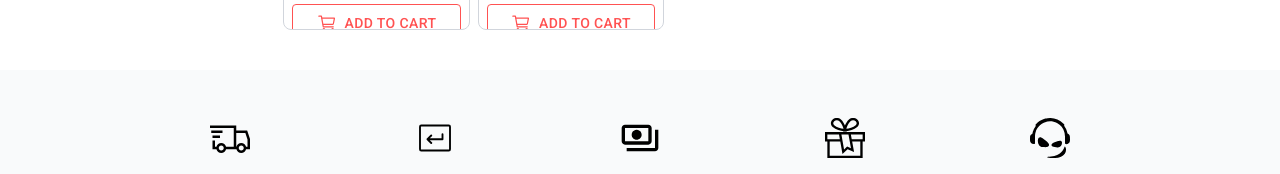
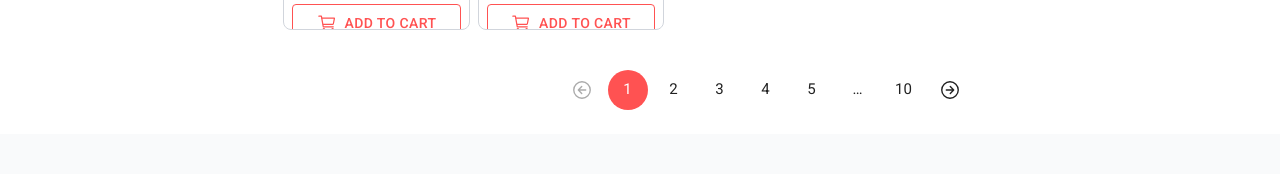
Before and after one commit to shariyerShazan/classy-eCommnerce-client, a React (Vite) app: page /products in a window 1280 px wide. Shown: the part 1574-1748 px from the top of the page. Built offline with nearby package versions, Linux system fonts and the light colour scheme.

Commit message:
pagination

```diff
--- a/src/components/Header/Topper.jsx
+++ b/src/components/Header/Topper.jsx
@@ -13,10 +13,10 @@ const Topper = () => {
                          <div className='col-2 justify-end items-center'>
                                <ul className='flex items-center gap-4'>
                                    <li className='list-none'>
-                                      <Link to={"/help-center"} className=' text-md hover:text-primary cursor-pointer duration-300 transition-all px-4 border-r-1 border-r-gray-300'>Help Center</Link>
+                                      <Link to={"/#"} className=' text-md hover:text-primary cursor-pointer duration-300 transition-all px-4 border-r-1 border-r-gray-300'>Help Center</Link>
                                    </li>
                                    <li className='list-none'>
-                                      <Link to={"/order-tracking"} className=' text-md hover:text-primary cursor-pointer duration-300 transition-all '>Order Tracking</Link>
+                                      <Link to={"/#"} className=' text-md hover:text-primary cursor-pointer duration-300 transition-all '>Order Tracking</Link>
                                    </li>
                                </ul>
                          </div>
--- a/src/components/HomeSlider/Products/ProductCard.jsx
+++ b/src/components/HomeSlider/Products/ProductCard.jsx
@@ -29,7 +29,7 @@ const ProductCard = () => {
                     </button>
                     </div>
              {/* </div> */}
-              <Link className='relative' to={"#"}>
+              <Link className='relative' to={"/products/shazan"}>
               <img src="https://serviceapi.spicezgold.com/download/1753711304616_zoom_1-1677748187.jpg" alt="" className='w-full h-[50%] rounded-t-md object-cover object-top'/>
                <p className='w-max p-[2px] rounded-sm  bg-primary text-white absolute top-2 left-2'>
                    10%
@@ -38,7 +38,7 @@ const ProductCard = () => {
 
                <div className='p-2.5 py-6 flex flex-col gap-1'>
                   <h3 className=' text-gray-600'>Company name</h3>
-                   <Link className=' hover:text-primary' to={"#"}> Lorem ipsum dolor sit amet....</Link>
+                   <Link className=' hover:text-primary' to={"/products/shazan"}> Lorem ipsum dolor sit amet....</Link>
                    <Rating name="read-only" size="small" value={4} disabled />
                    <div className='flex justify-between'>
                         <p className='line-through text-gray-600'>$120</p>
@@ -47,7 +47,7 @@ const ProductCard = () => {
 
                </div>
                  <div className='px-2'>
-                 <Button className='!bg-white !border-primary hover:!bg-black hover:!border-black !w-full !border-1 hover:!text-white !text-primary '>
+                 <Button className='!bg-white transition-all duration-300 !border-primary hover:!bg-black hover:!border-black !w-full !border-1 hover:!text-white !text-primary '>
                     <IoCartOutline  size={20} className='mr-2'/>
                        ADD TO CART
                    </Button>
--- a/src/components/HomeSlider/Products/ProductCardTwo.jsx
+++ b/src/components/HomeSlider/Products/ProductCardTwo.jsx
@@ -62,7 +62,7 @@ const ProductCardTwo = () => {
           <p className="text-primary font-semibold">$100</p>
         </div>
 
-        <Button className="!bg-white !border-primary hover:!bg-black hover:!border-black !w-max !px-6 !border !text-primary hover:!text-white">
+        <Button className="!bg-white !border-primary hover:!bg-black hover:!border-black !w-max !px-6 !border !text-primary hover:!text-white transition-all duration-300">
           <IoCartOutline size={18} className="mr-2" />
           ADD TO CART
         </Button>
--- a/src/components/HomeSlider/Products/ProductListing/ShowListing.jsx
+++ b/src/components/HomeSlider/Products/ProductListing/ShowListing.jsx
@@ -1,13 +1,14 @@
 import React from "react";
 import { MdOutlineMenu } from "react-icons/md";
 import { CiBoxList } from "react-icons/ci";
-import { Button, Tooltip } from "@mui/material";
+import { Button, Pagination, PaginationItem, Stack, Tooltip } from "@mui/material";
 import ListSubheader from "@mui/material/ListSubheader";
 import Menu from "@mui/material/Menu";
 import MenuItem from "@mui/material/MenuItem";
 import { styled } from "@mui/material/styles";
 import ProductCard from "../ProductCard";
 import ProductCardTwo from "../ProductCardTwo";
+import { IoArrowBackCircleOutline, IoArrowForwardCircleOutline } from "react-icons/io5";
 
 const StyledListHeader = styled(ListSubheader)({
   backgroundImage: "var(--Paper-overlay)",
@@ -34,7 +35,7 @@ const ShowListing = () => {
             {/* Card view button */}
             <Tooltip title="Card View">
               <Button
-                className="!w-10 !h-10 !p-0 !text-black hover:!text-primary"
+                className="!w-10 !h-10 !p-0 !text-black hover:!text-primary "
                 onClick={() => setViewType("card")}
               >
                 <MdOutlineMenu size={22} />
@@ -58,6 +59,7 @@ const ShowListing = () => {
           <div className="flex items-center">
             <p className="text-sm mr-4 font-bold">Sort By</p>
             <Button
+              sx={{ textTransform: 'capitalize' }}
               id="basic-button"
               aria-controls={open ? "grouped-menu" : undefined}
               aria-haspopup="true"
@@ -113,6 +115,22 @@ const ShowListing = () => {
           ))}
         </div>
       )}
+
+
+          <div className="flex justify-center items-center pb-6">
+              <Stack className="!text-lg" spacing={2}>
+                <Pagination
+                  size="large"
+                  count={10}
+                  renderItem={(item) => (
+                    <PaginationItem
+                      slots={{ previous: IoArrowBackCircleOutline, next: IoArrowForwardCircleOutline }}
+                      {...item}
+                    />
+                  )}
+                />
+              </Stack>
+          </div>
     </div>
   );
 };
--- a/src/index.css
+++ b/src/index.css
@@ -61,7 +61,7 @@ body {
   top: 50%;
   transform: translateY(-50%);
   z-index: 30;
-  background: #fff;
+  background: #ffffff;
   color: #000;
   padding: 12px;
   border-radius: 50%;
@@ -136,3 +136,17 @@ body {
 .scrollbar-always::-webkit-scrollbar-thumb:hover {
   background: #555;
 }
+
+
+
+
+
+.MuiPaginationItem-root.Mui-selected {
+  background-color: #ff5252 !important;
+  color: white;
+}
+
+
+.MuiPaginationItem-root.Mui-selected:hover {
+  background-color: #ff5252 !important;
+}
--- /dev/null
+++ b/src/pages/ProductDetails/ProductDetails.jsx
@@ -0,0 +1,11 @@
+import React from 'react'
+
+const ProductDetails = () => {
+  return (
+    <div>
+
+    </div>
+  )
+}
+
+export default ProductDetails
--- a/src/routes/Router.jsx
+++ b/src/routes/Router.jsx
@@ -3,6 +3,7 @@ import MainLayout from "../layouts/MainLayout";
 import Error from "../pages/Error/Error";
 import Home from "../pages/Home/Home";
 import ProductListing from "../pages/ProductListing/ProductListing";
+import ProductDetails from "../pages/ProductDetails/ProductDetails";
 
 export const Router = createBrowserRouter([
     {
@@ -17,6 +18,10 @@ export const Router = createBrowserRouter([
             {
                 path : "/products" ,
                 element : <ProductListing />
+            },
+            {
+                path : "/products/:productId" ,
+                element : <ProductDetails/>
             }
         ]
     }
```
